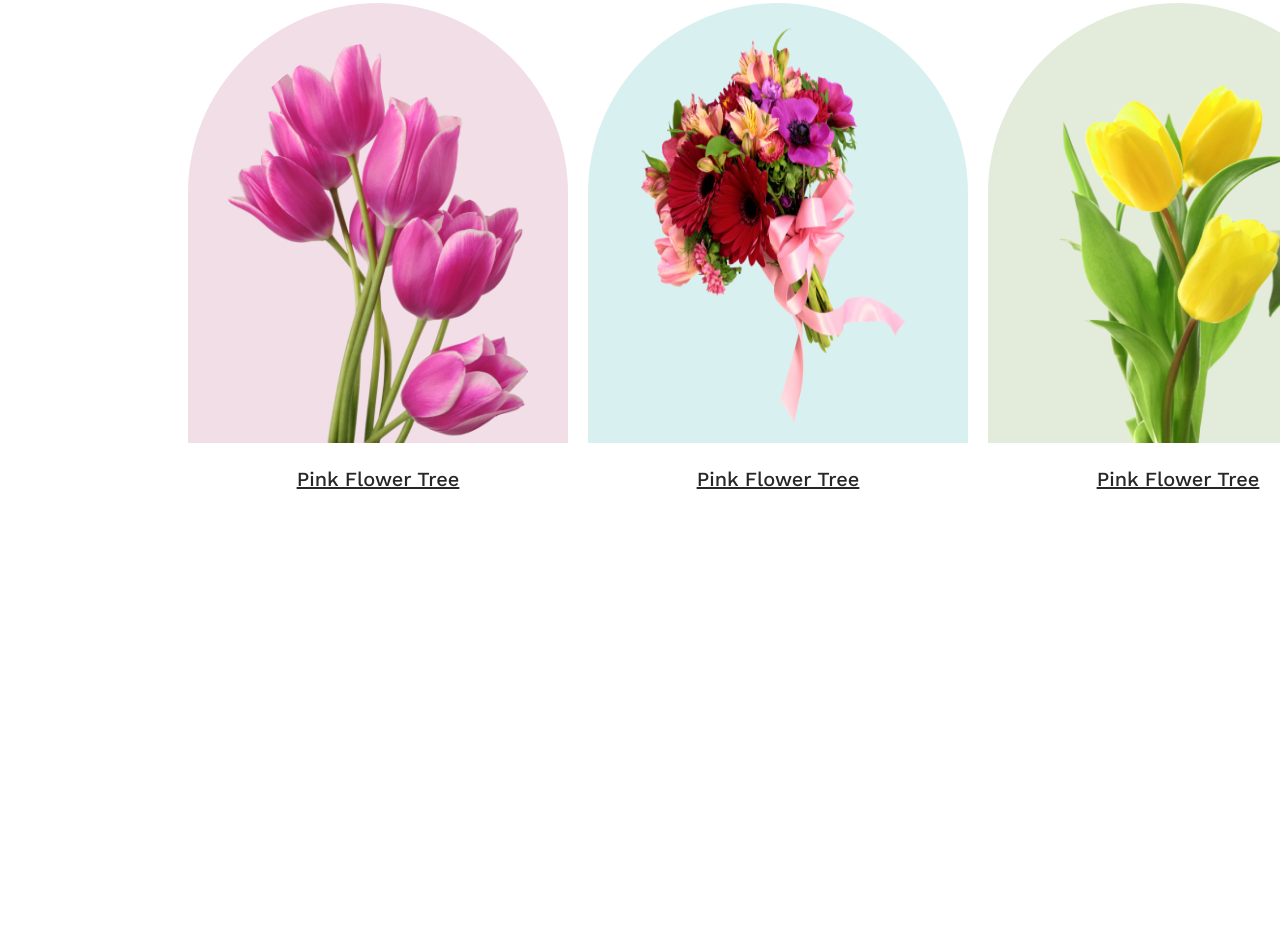
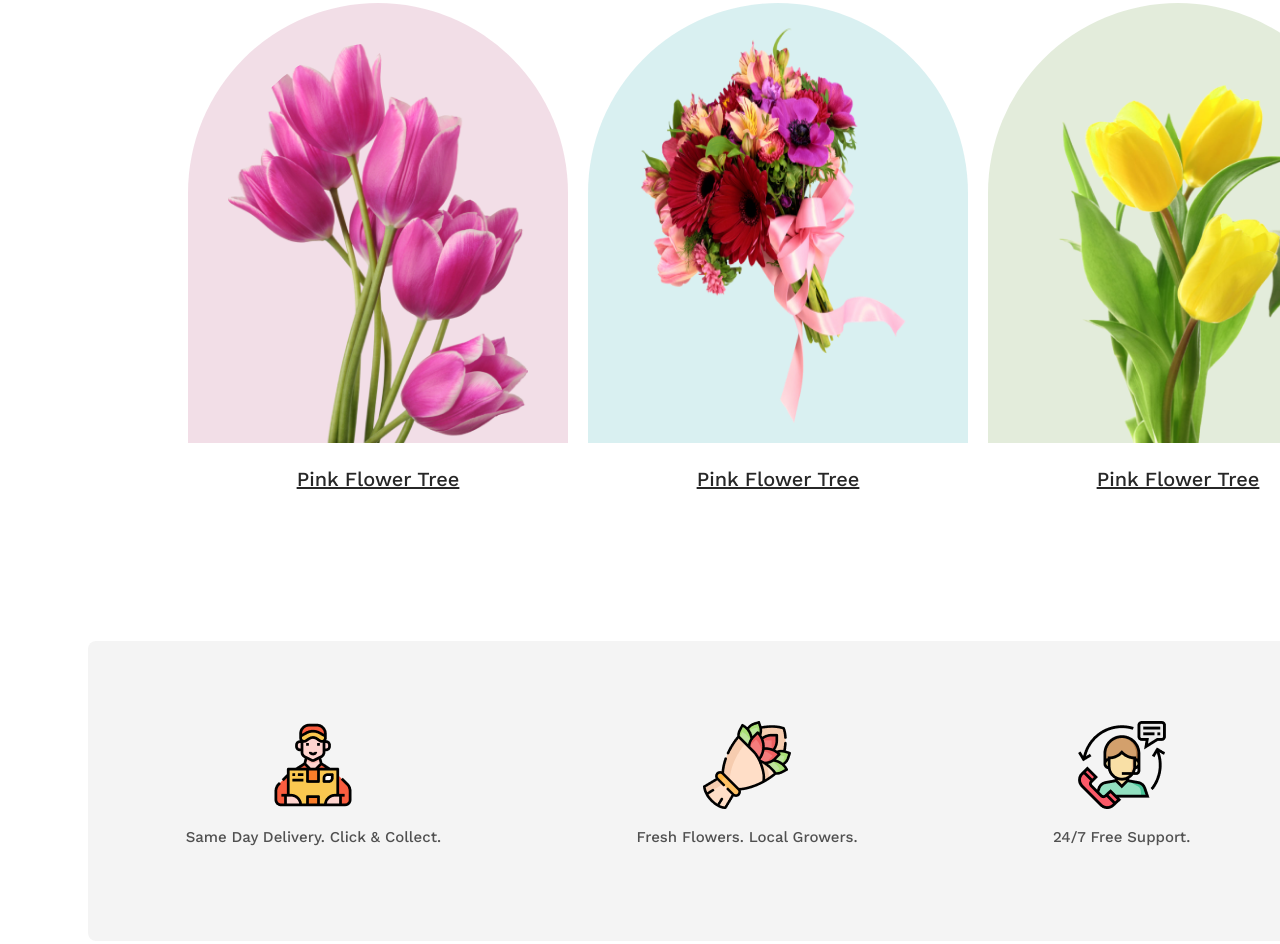
Before and after one commit to sadianila1/Flower-assignment-1, a plain HTML site: page index.html in a window 1280 px wide. Shown: the part 1006-1950 px from the top of the page. Before the commit the page ends 1655 px from the top, so only its background shows below. Drawn offline with nearby package versions, Linux system fonts and the light colour scheme.

Commit message:
optional section added

```diff
--- a/index.html
+++ b/index.html
@@ -49,6 +49,23 @@
             </div>
 
         </section>
+        <section class="optional">
+            <div class="optional-container">
+                <div class="optional-item">
+                    <img src="Flower Asset/Group 57.png" alt="">
+                    <p class="optional-info">Same Day Delivery. Click & Collect.</p>
+                </div>
+                <div class="optional-item">
+                    <img src="Flower Asset/Group 58.png" alt="">
+                    <p class="optional-info">Fresh Flowers. Local Growers.</p>
+                </div>
+                <div class="optional-item">
+                    <img src="Flower Asset/Group 59.png" alt="">
+                    <p class="optional-info">24/7 Free Support.</p>
+                </div>
+            </div>
+
+        </section>
 
     </main>
     <footer>
--- a/style/flower.css
+++ b/style/flower.css
@@ -103,3 +103,24 @@ body {
     height: 400px;
     padding: 40px 40px 0px 40px;
 }
+/* optional section style */
+.optional-container{
+    display: flex;
+    justify-content: space-around;
+    align-items: center;
+    border-radius: 8px;
+background: rgba(39, 39, 39, 0.05);
+width: 1200px;
+height: 300px;
+margin-left: 80px;
+}
+.optional-item{
+
+    text-align: center;
+}
+.optional-info{
+    color: rgba(39, 39, 39, 0.80);
+text-align: center;
+font-size: 15px;
+font-weight: 300;
+}
```
